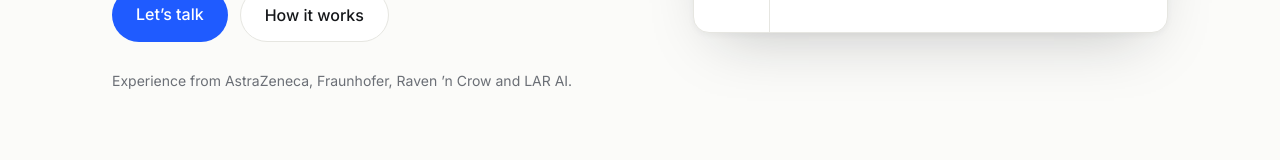
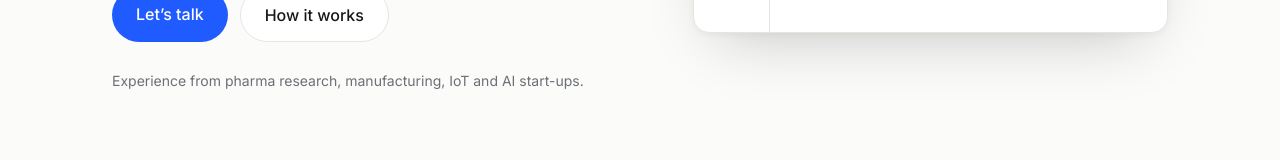
Before and after one commit to IversOhlsson/iversohlsson.github.io, a React (Vite) app: page / in a window 1280 px wide. Shown: the part 534-694 px from the top of the page. Built offline with nearby package versions, Linux system fonts and the light colour scheme.

Commit message:
hero trust line: industries instead of company names
Co-Authored-By: Claude Fable 5.1 <noreply@anthropic.com>
Claude-Session: https://claude.ai/code/session_01MSPzneQHwf3x29buuxxQS9

```diff
--- a/src/content/site.ts
+++ b/src/content/site.ts
@@ -16,7 +16,7 @@ export const HERO = {
   eyebrow: 'Independent software studio · Uppsala, Sweden',
   title: 'Software for your business, built and looked after.',
   sub: 'You explain what you need. I design and build it, run it wherever suits you, and keep it working.',
-  trust: 'Experience from AstraZeneca, Fraunhofer, Raven ’n Crow and LAR AI.',
+  trust: 'Experience from pharma research, manufacturing, IoT and AI start-ups.',
 }
 
 export const SERVICES = [
```
